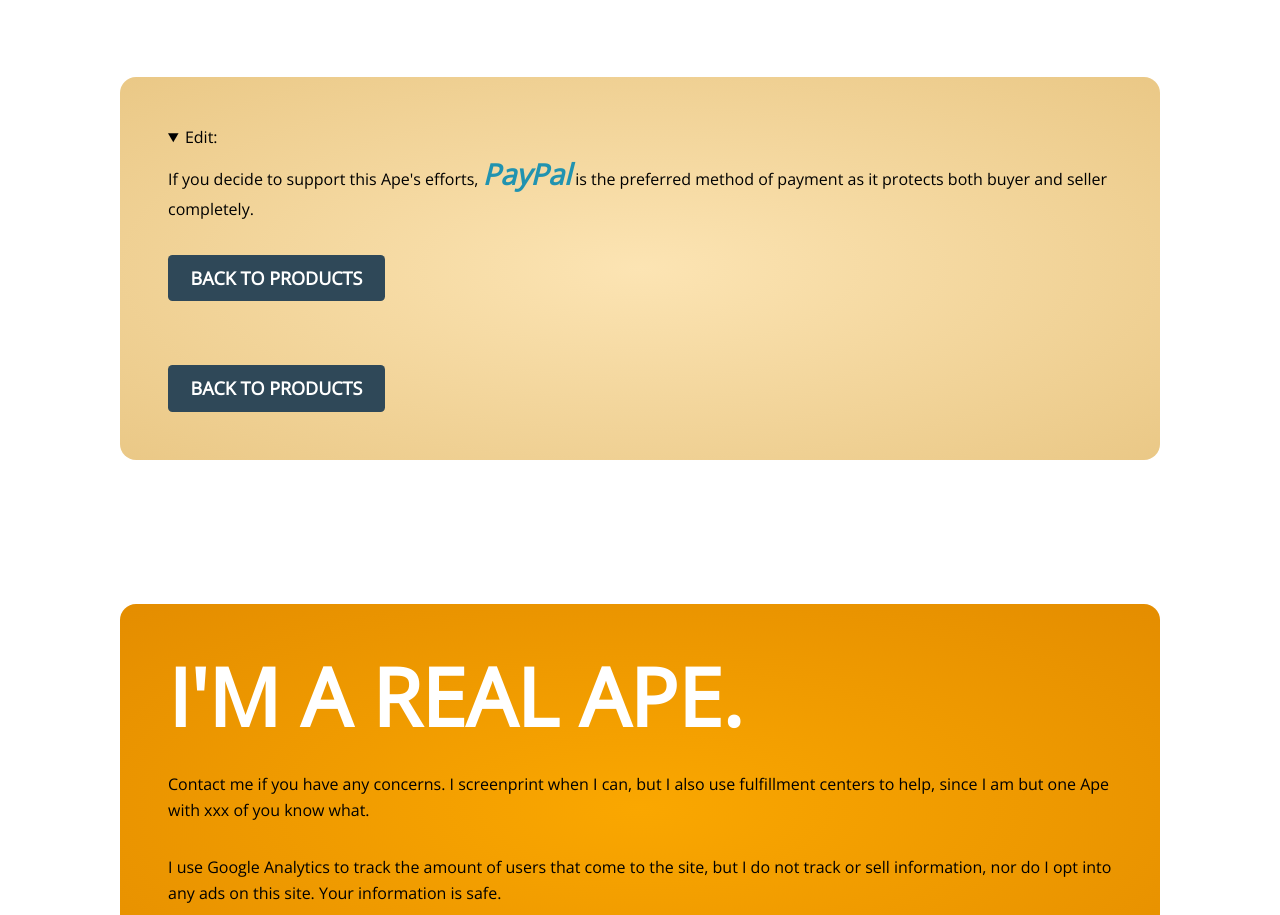
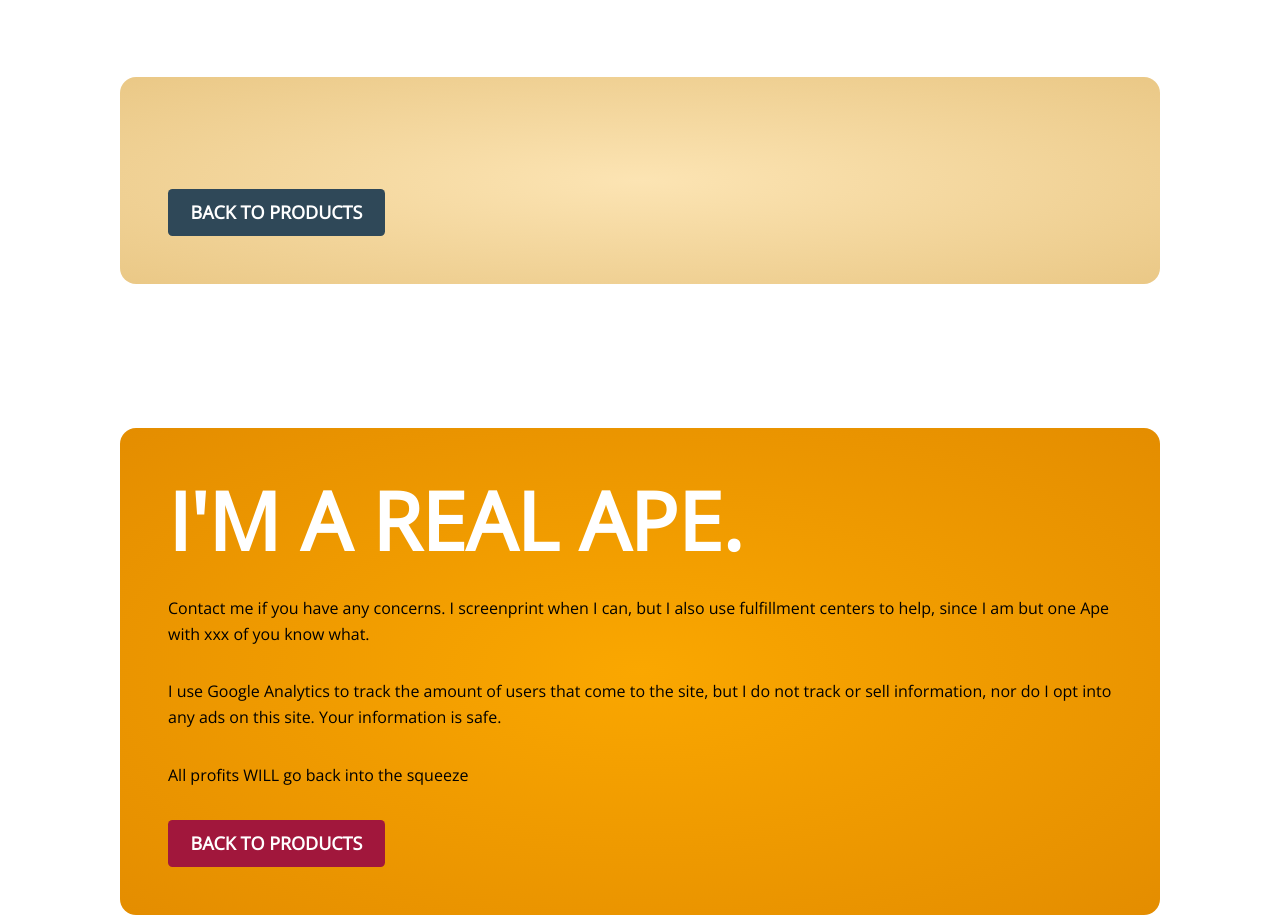
Before and after one commit to gibstock/xanzalot, a website: page okhedgie-short-squeeze-large-front-black-t.html in a window 1280 px wide. Shown: the part 867-1782 px from the top of the page. Drawn offline with nearby package versions, Linux system fonts and the light colour scheme.

Commit message:
removed edit class

```diff
--- a/css/style-ok.css
+++ b/css/style-ok.css
@@ -191,8 +191,7 @@ span {
 }
 
 .edit {
-  width: 90%;
-  margin: auto;
+  display: none;
 }
 .product {
   background: radial-gradient(
@@ -238,9 +237,9 @@ span {
     opacity: 0;
     transition: opacity 250ms linear;
   }
-  .edit {
+  /* .edit {
     width: 100%;
-  }
+  } */
 }
 .hero {
   --clr-accent: #faa700;
--- a/okhedgie-short-squeeze-large-front-black-t.html
+++ b/okhedgie-short-squeeze-large-front-black-t.html
@@ -28,7 +28,6 @@
                     <summary>Edit: </summary>
                     <p>If you decide to support this Ape's efforts, <span class="accent_mid">PayPal</span> is the preferred method of payment as it protects both buyer and seller completely.</p>
                   </details>
-                  <a href="okhedgie.html#our-products" class="btn">Back to Products</a>
                   <div id='product-component-1619574626459'></div>
 <script type="text/javascript">
 /*<![CDATA[*/
@@ -172,6 +171,7 @@
                     <p class="product__description"><p>Contact me if you have any concerns. I screenprint when I can, but I also use fulfillment centers to help, since I am but one Ape with xxx of you know what.</p>
                     <p>I use Google Analytics to track the amount of users that come to the site, but I do not track or sell information, nor do I opt into any ads on this site. Your information is safe.</p>
                     <p>All profits WILL go back into the squeeze</p>
+                    <a href="okhedgie.html#our-products" class="btn">Back to Products</a>
                 </article>
             </div>
         </section>
```
